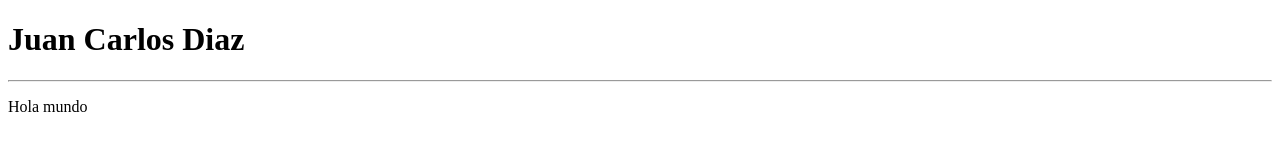
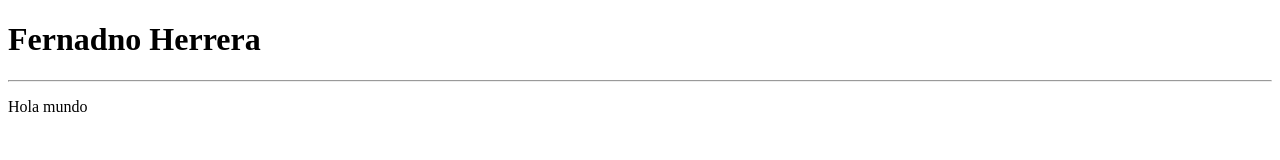
Before and after one commit to galaicus/avengers, a plain HTML site: page docs/index.html in a window 1280 px wide. Drawn offline with Linux system fonts and the light colour scheme.

Commit message:
Sitio web modificado

```diff
--- a/docs/index.html
+++ b/docs/index.html
@@ -4,11 +4,11 @@
 <head>
     <meta charset="UTF-8">
     <meta name="viewport" content="width=device-width, initial-scale=1.0">
-    <title>Juan Carlos Diaz</title>
+    <title>Fernadno Herrera</title>
 </head>
 
 <body>
-    <h1>Juan Carlos Diaz</h1>
+    <h1>Fernadno Herrera</h1>
     <hr>
     <p>Hola mundo</p>
 
```
